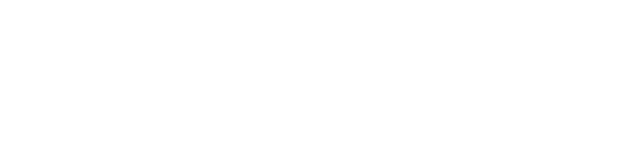
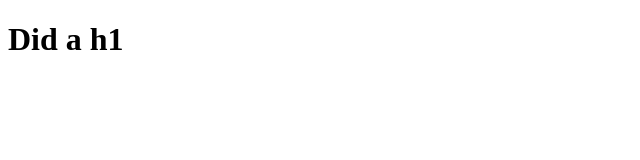
Before and after one commit to blerandgashi/gitushtrime, a plain HTML site: page index.html in a window 1280 px wide. Shown: the whole page, without its empty margins (0-640 px from the left). Drawn offline with Linux system fonts and the light colour scheme.

Commit message:
added a h1

```diff
--- a/index.html
+++ b/index.html
@@ -6,6 +6,6 @@
   <title>Document</title>
 </head>
 <body>
-
+  <h1>Did a h1</h1>
 </body>
 </html>
```
